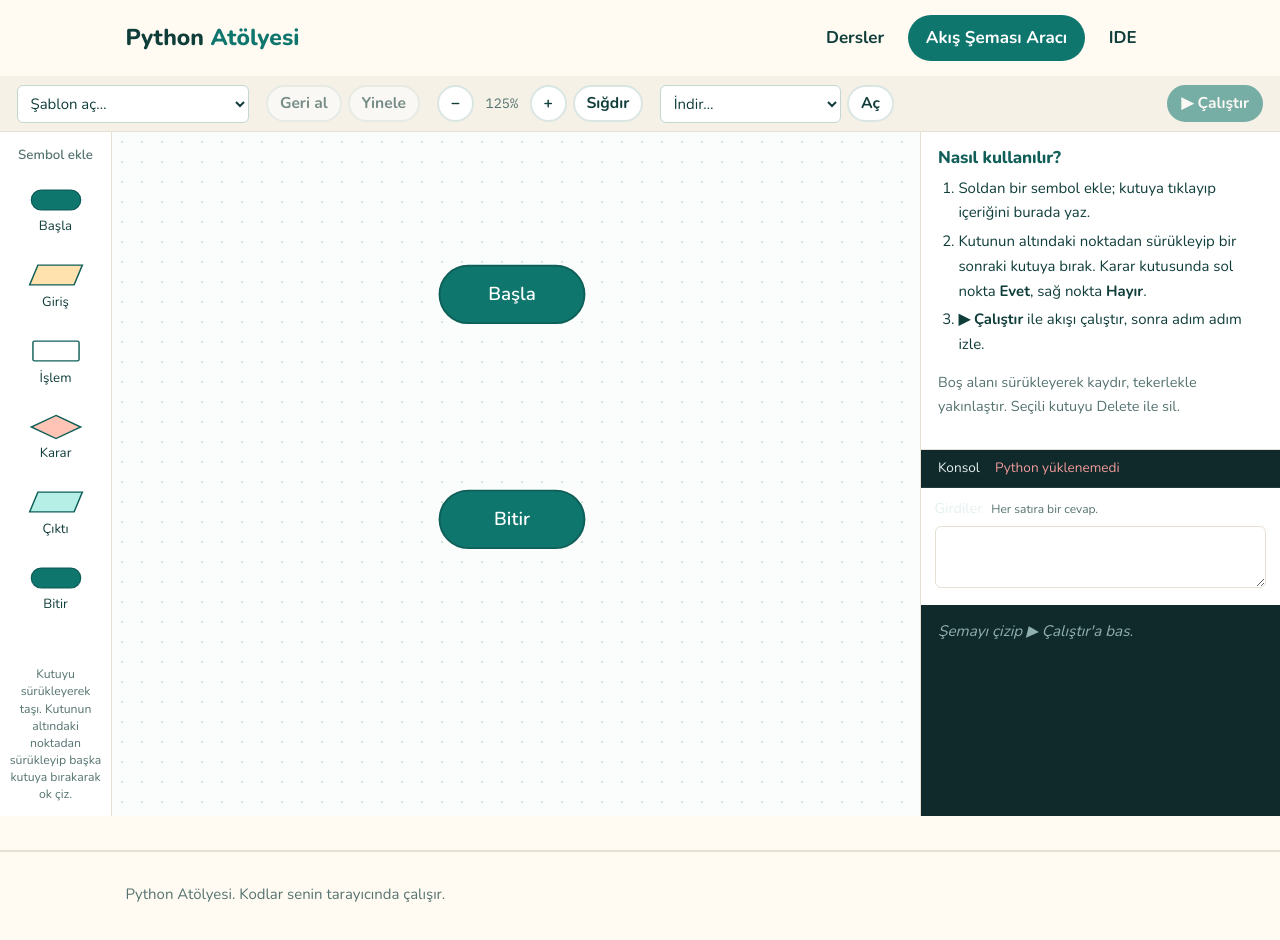
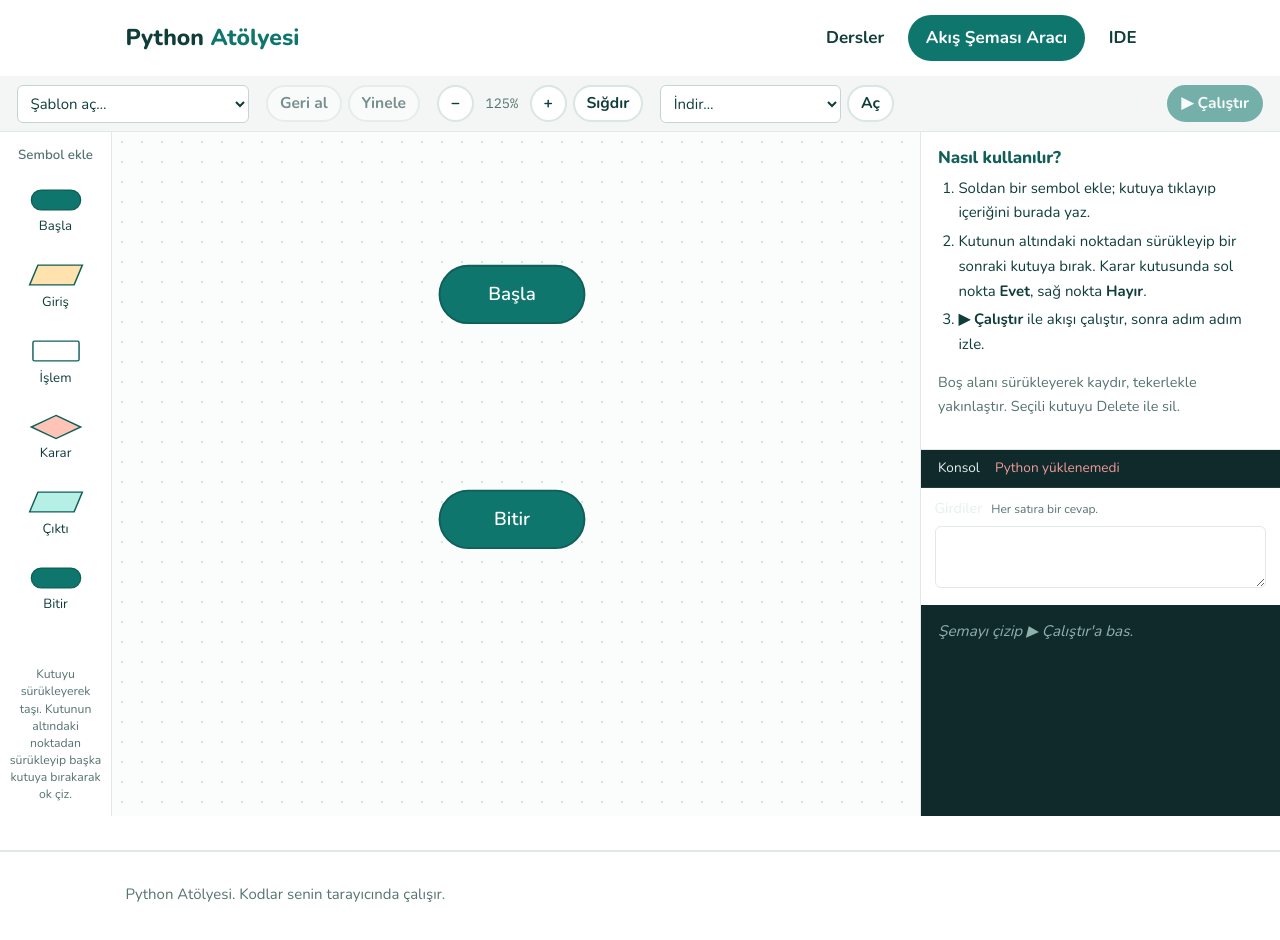
Before and after one commit to sinanozenn/python-atolyesi, a Next.js app: page /akis in a window 1280 px wide. Shown: the top 940 px of the page. Built offline with nearby package versions, Linux system fonts and the light colour scheme.

Commit message:
Beyaz zemin
Co-Authored-By: Claude Opus 5.5 <noreply@anthropic.com>
Claude-Session: https://claude.ai/code/session_01GfQRocBXmNSqnVaxiH3ZEW

```diff
--- a/app/globals.css
+++ b/app/globals.css
@@ -7,11 +7,11 @@
 
 :root {
   --zemin: #ffffff;
-  --sayfa: #fffaf2;
+  --sayfa: #ffffff;
   --yazi: #0f3d3a;
   --soluk: #557370;
-  --cizgi: #e6e0d4;
-  --panel: #f6f1e7;
+  --cizgi: #e2e8e7;
+  --panel: #f3f6f5;
   --vurgu: #0f766e;
   --vurgu-koyu: #115e59;
   --vurgu-acik: #e3f3f1;
@@ -56,7 +56,7 @@ h3 { font-size: 1.12rem; }
 .logo:hover { color: var(--yazi); }
 .ust-menu nav { display: flex; gap: 0.35rem; }
 .ust-menu nav a { color: var(--yazi); font-weight: 700; text-decoration: none; padding: 0.5rem 1.05rem; border-radius: 999px; }
-.ust-menu nav a:hover { background: #efe7d8; color: var(--yazi); }
+.ust-menu nav a:hover { background: #eef5f4; color: var(--yazi); }
 .ust-menu nav a.aktif { background: var(--vurgu); color: #fff; }
 @media (max-width: 640px) { .ust-menu-ic { height: auto; padding-top: 0.8rem; padding-bottom: 0.8rem; flex-wrap: wrap; gap: 0.5rem; } .ust-menu nav a { padding: 0.4rem 0.75rem; font-size: 0.9rem; } }
 
@@ -329,7 +329,7 @@ h3 { font-size: 1.12rem; }
 }
 
 /* ---------- Ders içi akış şemaları ---------- */
-.sema { margin: 2.25rem 0; padding: 1.2rem 1.2rem 0.9rem; border: 3px solid #e9e2d3; border-radius: 22px; text-align: center; background-color: #fff; background-image: radial-gradient(circle, #d8e8e5 1px, transparent 1.3px); background-size: 18px 18px; }
+.sema { margin: 2.25rem 0; padding: 1.2rem 1.2rem 0.9rem; border: 3px solid #e2ebe9; border-radius: 22px; text-align: center; background-color: #fff; background-image: radial-gradient(circle, #d8e8e5 1px, transparent 1.3px); background-size: 18px 18px; }
 .sema-baslik { text-align: left; font-weight: 600; color: var(--vurgu-koyu); margin-bottom: 0.6rem; }
 .sema-cizim svg { width: auto; max-width: 100%; height: auto; }
 
```
